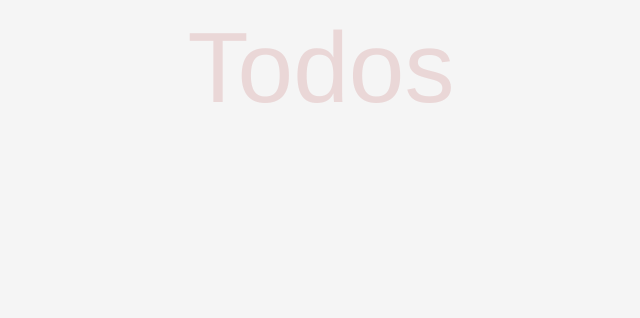
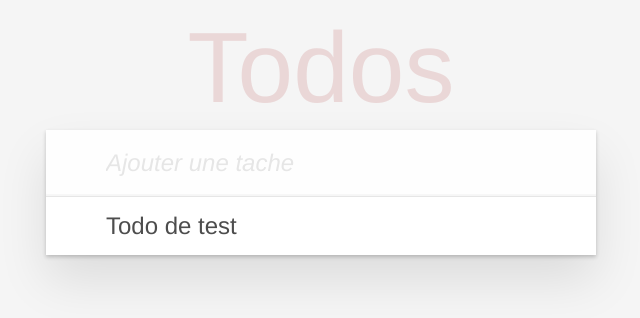
Before and after one commit to jesikaAz/Todo, a Vue app: page / in a window 1280 px wide. Shown: the top 318 px of the page, without its empty margins (319-959 px from the left). Built offline with nearby package versions, Linux system fonts and the light colour scheme.

Commit message:
Add todo
Ajout de la fonctionnalité d'ajout de todo

```diff
--- a/src/components/Todos.vue
+++ b/src/components/Todos.vue
@@ -2,13 +2,42 @@
     <section class="todoapp">
         <header class="header">
             <h1 class="Todos">Todos</h1>
+            <input type="text" class="new-todo" placeholder="Ajouter une tache" v-model="newTodo" @keyup.enter="addTodo">
         </header>
+
+        <div class="main">
+            <ul class="todo-list">
+                <li class="todo" v-for="todo in todos">
+                    <div class="view">
+                        <label>{{ todo.name }}</label>
+                    </div>
+                </li>
+            </ul>
+        </div>
+
     </section>
 </template>
 
 <script>
     export default {
-
+        data () {
+            return {
+                todos: [{
+                    name: 'Todo de test',
+                    completed: false
+                }],
+                newTodo: ''
+            }
+        },
+        methods: {
+            addTodo () {
+                this.todos.push({
+                    completed: false,
+                    name: this.newTodo
+                })
+                this.newTodo = ''
+            }
+        }
     }
 </script>
 
```
